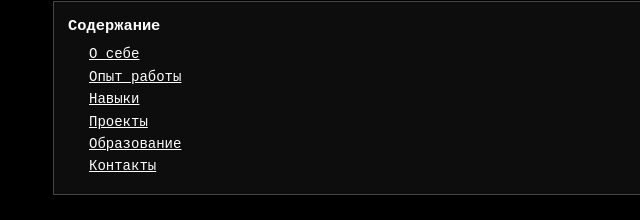
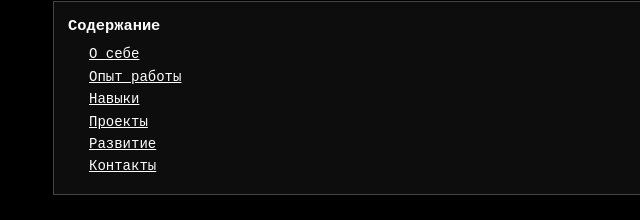
Before and after one commit to sviteribuben/sviteribuben.github.io, a plain HTML site: page index.html in a window 1280 px wide. Shown: the part 345-565 px from the top of the page, 265-905 px from the left. Drawn offline with Linux system fonts and the light colour scheme.

Commit message:
micro fix

```diff
--- a/index.html
+++ b/index.html
@@ -37,7 +37,7 @@
             <li><a href="#experience">Опыт работы</a></li>
             <li><a href="#skills">Навыки</a></li>
             <li><a href="#projects">Проекты</a></li>
-            <li><a href="#education">Образование</a></li>
+            <li><a href="#education">Развитие</a></li>
             <li><a href="#contacts">Контакты</a></li>
         </ul>
     </nav>
```
